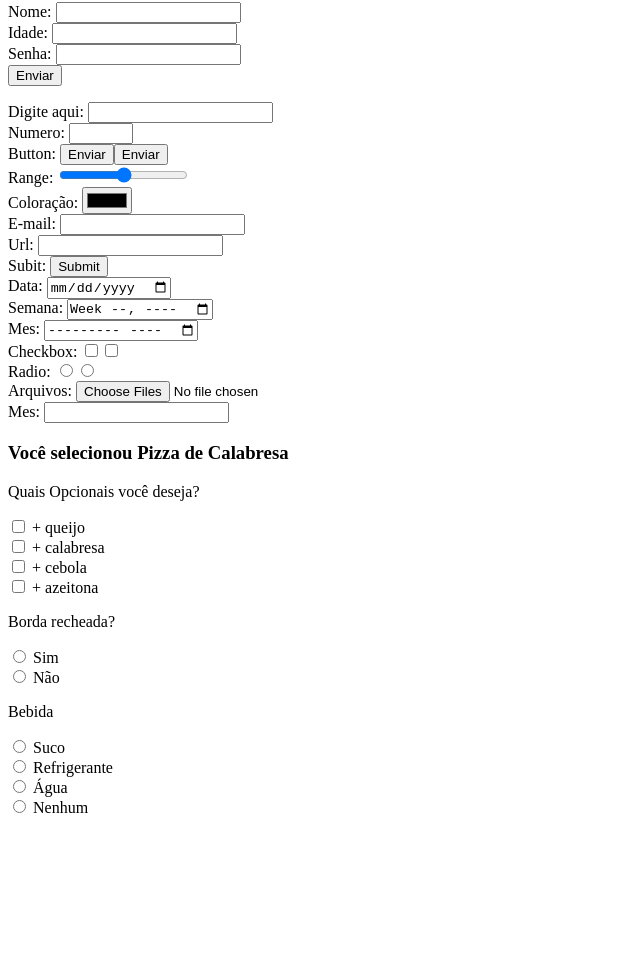
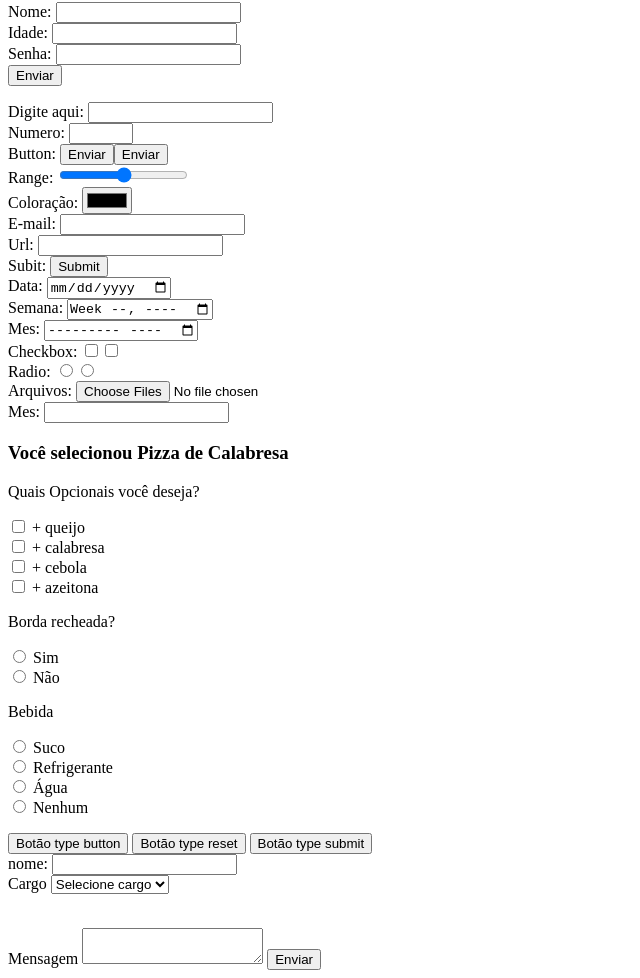
Before and after one commit to Felipe-Rafael-Barros/Satander--2025---Fron-End, a plain HTML site: page 2. Primeiros Passos com HTML/2. Formulários HTML/index.html in a window 1280 px wide. Shown: the part 64-1042 px from the top of the page, without its empty margins (0-640 px from the left). Before the commit the page ends 897 px from the top, so only its background shows below. Drawn offline with Linux system fonts and the light colour scheme.

Commit message:
- Conclusão das Aulas Trabalhando com formulários em HTML

```diff
--- a/2. Primeiros Passos com HTML/2. Formulários HTML/index.html
+++ b/2. Primeiros Passos com HTML/2. Formulários HTML/index.html
@@ -49,5 +49,24 @@
         <input type="radio" name="bebida"  value="nenhum"> Nenhum<br>
     </form>
 
+    <button type:"button" onclick="alert('cliquei aqui')">Botão type button</button>
+    <button type:"reset" onclick="alert('resetei campo')">Botão type reset</button>
+    <button type:"submit" onclick="alert('submit campo')">Botão type submit</button>
+
+
+    <form action="">
+        <label >  nome:  </label><input type="text"  name="name"><br>
+        <label for="">Cargo</label>
+        <select name="role" id="">
+            <option value="">Selecione cargo</option>
+            <option value="Administrador">Administrador</option>
+            <option value="Engenheiro">Engenheiro</option>
+            <option value="Advogado">Advogado</option>
+        </select>
+    </form>
+    <br>
+    <label for="">Mensagem</label>
+    <textarea name="message" id=""></textarea>
+    <button type="submit">Enviar</button>
 </body>
 </html>
```
Also changed, not shown: 2. Primeiros Passos com HTML/2. Formulários HTML/Texto Base.txt.
